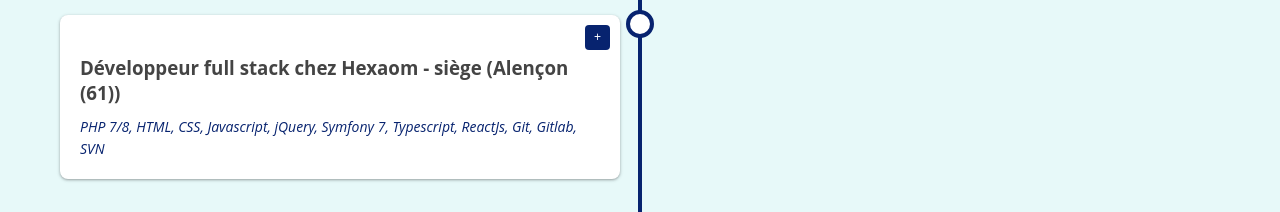
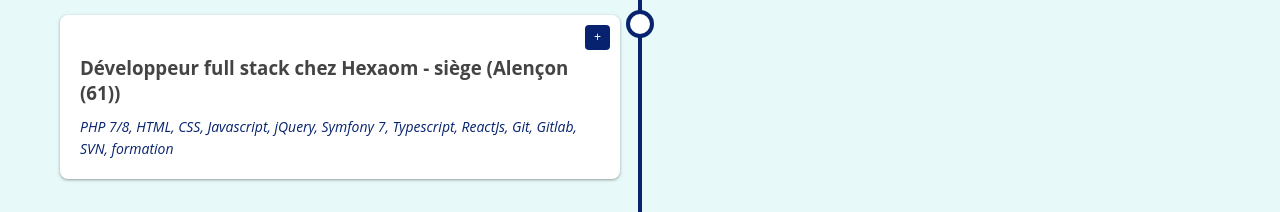
Before and after one commit to timotheecotrel/cv, a React (Create React App) app: page / in a window 1280 px wide. Shown: the part 940-1152 px from the top of the page. Built offline with nearby package versions, Linux system fonts and the light colour scheme.

Commit message:
ajout de "formation" et correction ortho dans le about

```diff
--- a/src/components/about.tsx
+++ b/src/components/about.tsx
@@ -71,7 +71,7 @@
             <h3>Contactez moi !</h3>
             <div className="loisir-container">
               <div className="loisir-item">
-                Si vous êtes intéressé, si vous souhaitez échnager ou me laisser
+                Si vous êtes intéressé, si vous souhaitez échanger ou me laisser
                 un message, n'hésitez pas :
                 <div className="contact-container">
                   {contactsItems.map((contact, index) => (
--- a/src/components/experiences.tsx
+++ b/src/components/experiences.tsx
@@ -37,6 +37,7 @@
       "Git",
       "Gitlab",
       "SVN",
+      "formation"
     ],
   },
   {
```
